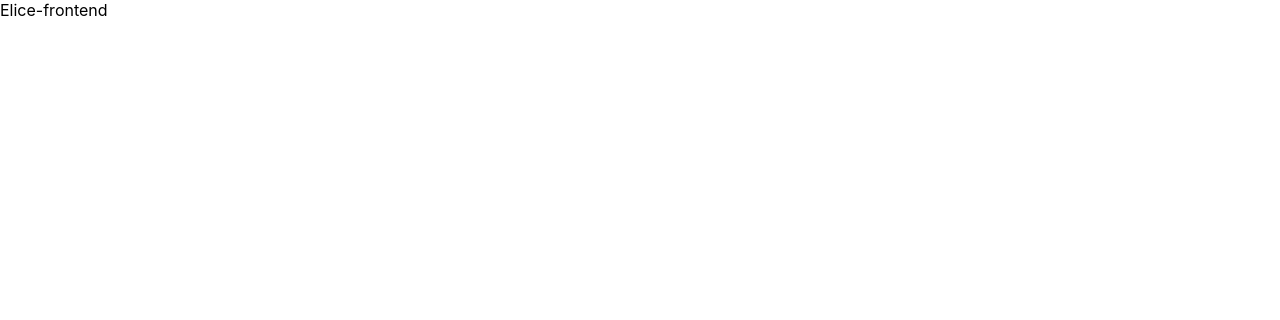
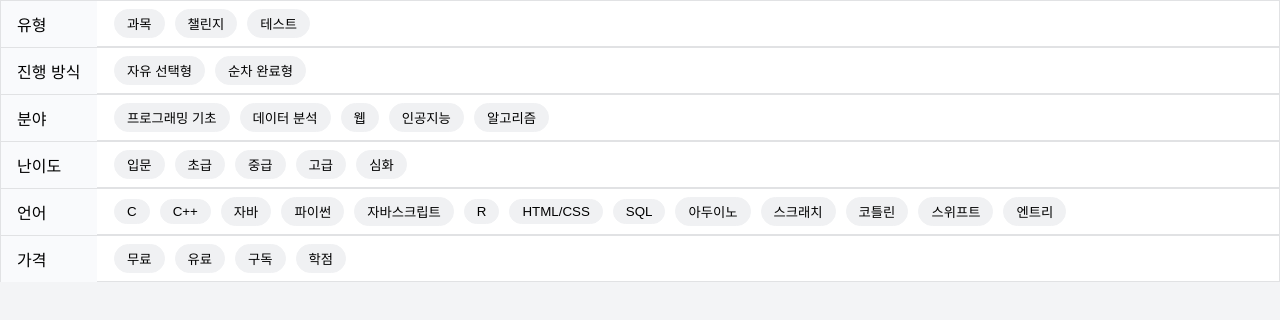
Before and after one commit to seungju18/elice-frontend, a React (Create React App) app in the folder elice-frontend/: page / in a window 1280 px wide. Shown: the top 320 px of the page. Built offline with nearby package versions, Linux system fonts and the light colour scheme.

Commit message:
#hotfix Fix App and index

```diff
--- a/elice-frontend/src/App.tsx
+++ b/elice-frontend/src/App.tsx
@@ -1,13 +1,28 @@
-import React from "react";
-import logo from "./logo.svg";
+import { styled } from "styled-components";
 import "./App.css";
+import MainPage from "./pages/MainPage";
 
 function App() {
   return (
-    <div>
-      <a>Elice-frontend</a>
-    </div>
+    <AppDiv className="App">
+      <MainDiv>
+        <MainPage />
+      </MainDiv>
+    </AppDiv>
   );
 }
 
 export default App;
+
+const AppDiv = styled.div`
+  background-color: #f3f4f6;
+  min-height: 100vh;
+`;
+
+const MainDiv = styled.div`
+  margin: auto;
+  width: 100%;
+  @media (min-width: 1280px) {
+    width: 1280px;
+  }
+`;
--- a/elice-frontend/src/index.tsx
+++ b/elice-frontend/src/index.tsx
@@ -2,16 +2,15 @@
 import ReactDOM from "react-dom/client";
 import "./index.css";
 import App from "./App";
+import { BrowserRouter } from "react-router-dom";
 
 const root = ReactDOM.createRoot(
   document.getElementById("root") as HTMLElement
 );
 root.render(
   <React.StrictMode>
-    <App />
+    <BrowserRouter>
+      <App />
+    </BrowserRouter>
   </React.StrictMode>
 );
-
-// If you want to start measuring performance in your app, pass a function
-// to log results (for example: reportWebVitals(console.log))
-// or send to an analytics endpoint. Learn more: https://bit.ly/CRA-vitals
```
